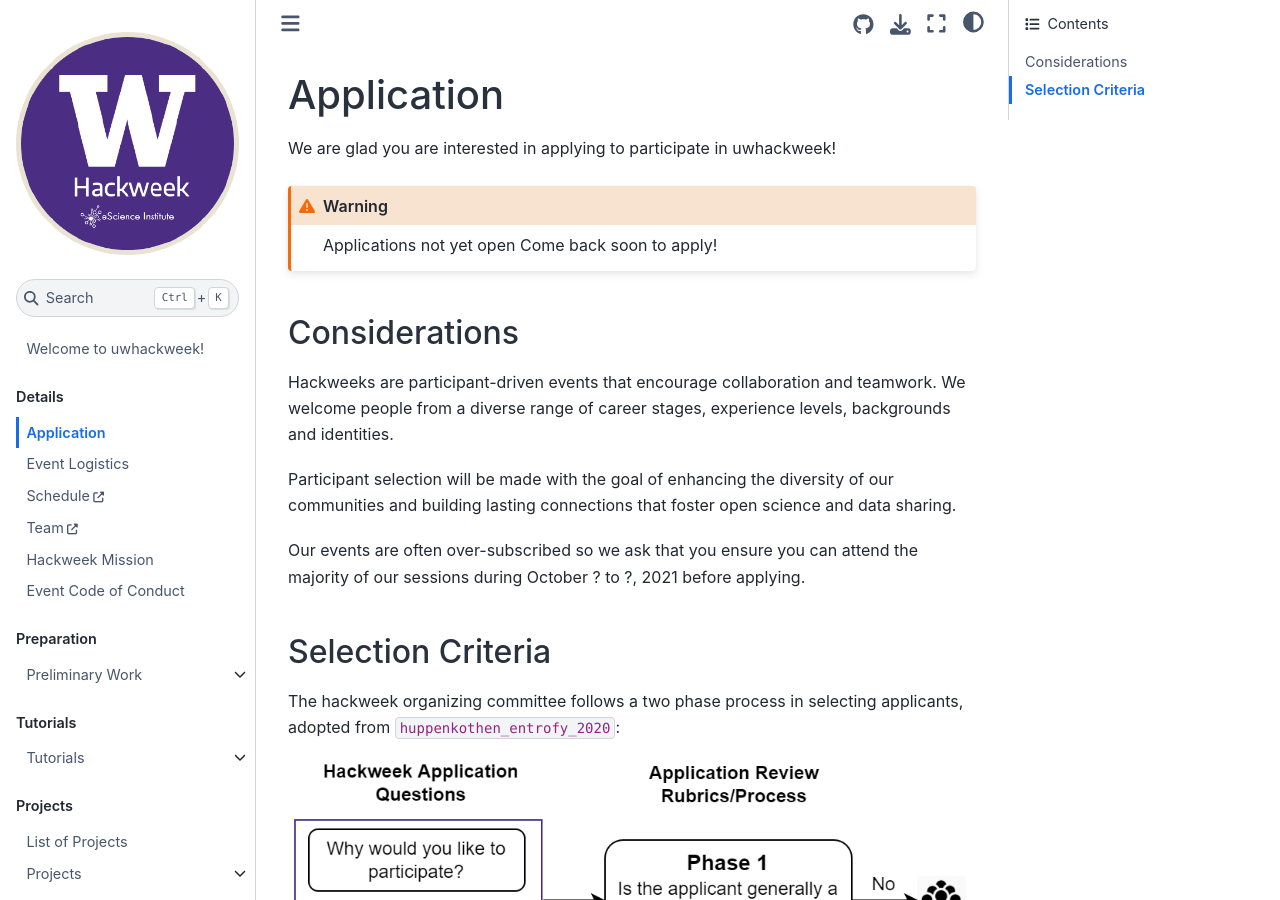
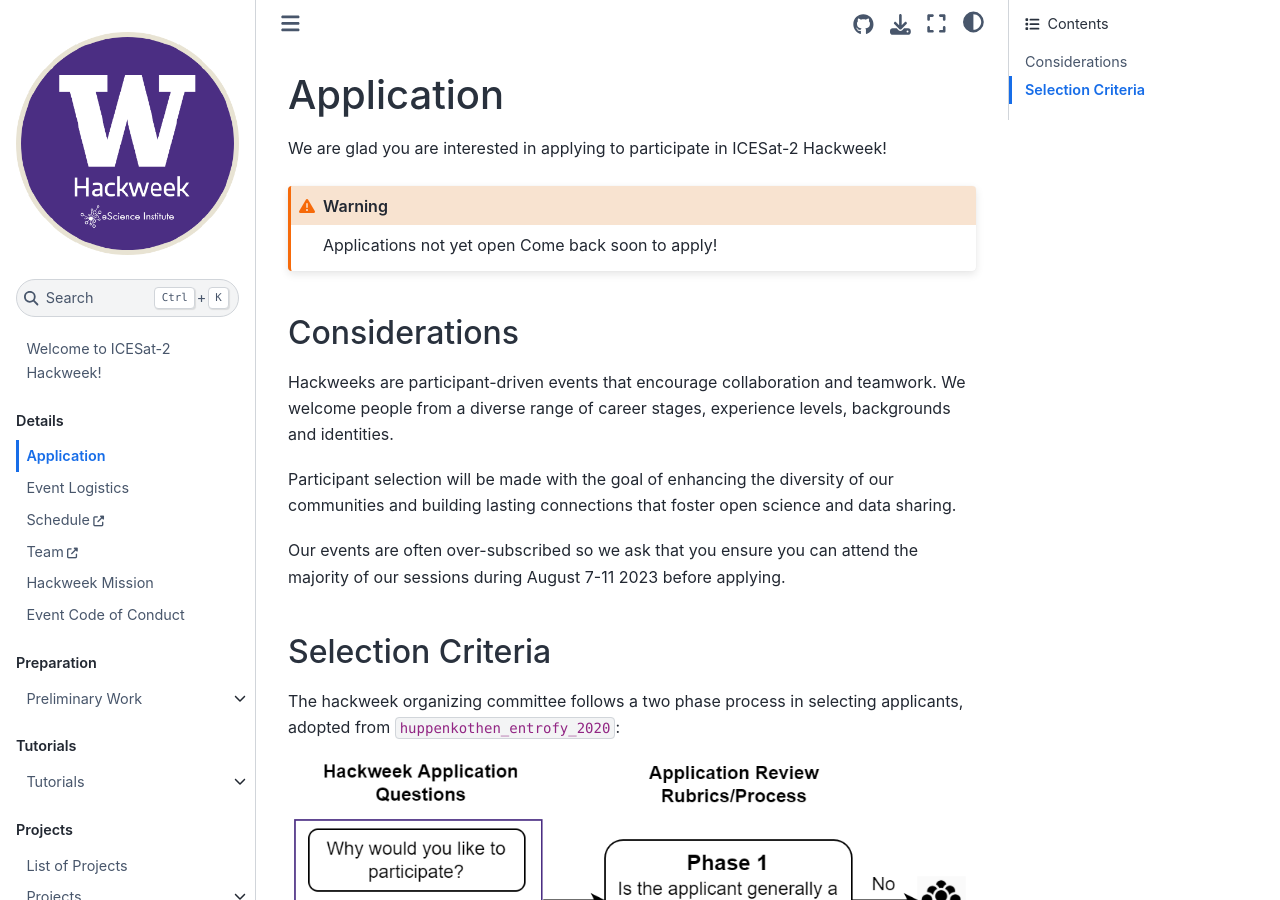
Before and after one commit to ICESAT-2HackWeek/ICESat-2-Hackweek-2023, a Jupyter Book: the page built from book/application.md, in a window 1280 px wide and 900 px high. Built offline with Jupyter Book 1.0.4 settings and Sphinx 7.4.7 and the Sphinx Book theme 1.1.4, drawn with Linux system fonts in a browser that asks for light colours; cross-references to code outside the pages are shown as plain code; some of the changed text lies outside the part shown.

Commit message:
Replace template placeholders with event specific information.
This is a first round of many to come.

```diff
--- a/book/_config.yml
+++ b/book/_config.yml
@@ -1,7 +1,7 @@
 # Book settings
 # Learn more at https://jupyterbook.org/customize/config.html
 
-title: Hackweek Template
+title: ICESat-2 Hackweek 2023
 author: eScience Institute, University of Washington
 logo: logo.png
 only_build_toc_files: true
@@ -10,16 +10,16 @@ parse:
   # https://jupyterbook.org/content/content-blocks.html?highlight=myst%20substitution#define-substitutions-for-your-whole-book
   # https://jupyterbook.org/content/content-blocks.html#using-substitutions-in-links
   myst_substitutions:
-    hackweek: "uwhackweek"
-    dates: "October ? to ?, 2021"
-    github_org_url: "https://github.com/uwhackweek"
-    book_repo: "jupyterbook-template"
-    website_url: "https://uwhackweek.github.io/jupyterbook-template"
+    hackweek: "ICESat-2 Hackweek"
+    dates: "August 7-11 2023"
+    github_org_url: https://github.com/ICESAT-2HackWeek
+    book_repo: "ICESat-2-Hackweek-2023"
+    contact_email: "uwhackweek@uw.edu"
+    website_url: "https://icesat-2-2023.hackweek.io"
     jupyterhub_url: "https://INSERT_JUPYTERHUB_URL"
     slack_workspace_url: "https://INSERT_SLACK_URL"
     docker_image: "https://INSERT_DOCKER_IMAGE_URL"
-    contact_email: "uwhackweek@github.com"
-    dataset: "ICESat-2"
+    dataset: "IceSat-2"
     anon_reporting_url: "https://INSERT_FORM_LINK"
     project_spreadsheet_url: "https://INSERT_GOOGLE_SHEET"
   myst_enable_extensions:
@@ -54,7 +54,7 @@ launch_buttons:
 
 # Information about where the book exists on the web
 repository:
-  url: https://github.com/uwhackweek/jupyterbook-template # Online location of your book
+  url: https://github.com/ICESAT-2HackWeek/ICESat-2-Hackweek-2023
   path_to_book: book  # Optional path to your book, relative to the repository root
   branch: main  # Which branch of the repository should be used when creating links (optional)
 
```
Also changed, not shown: CHANGELOG.md (deleted, +0 -53 lines), CONTRIBUTING.md (+0 -4 lines), book/preliminary/git.md (+1 -1 lines), cookiecutter.yaml (+14 -11 lines).
